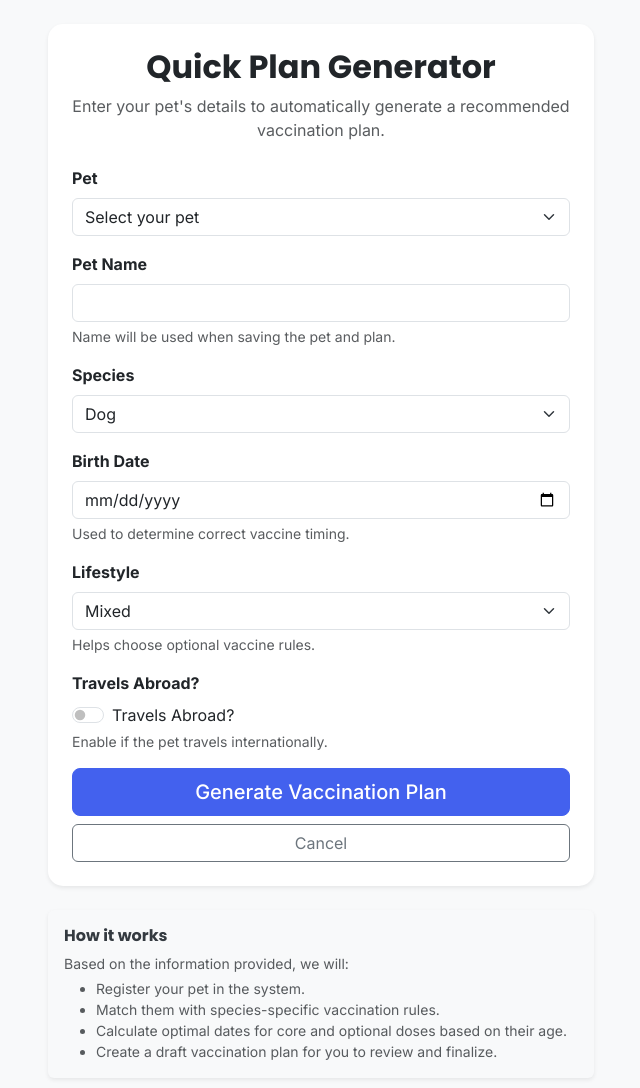
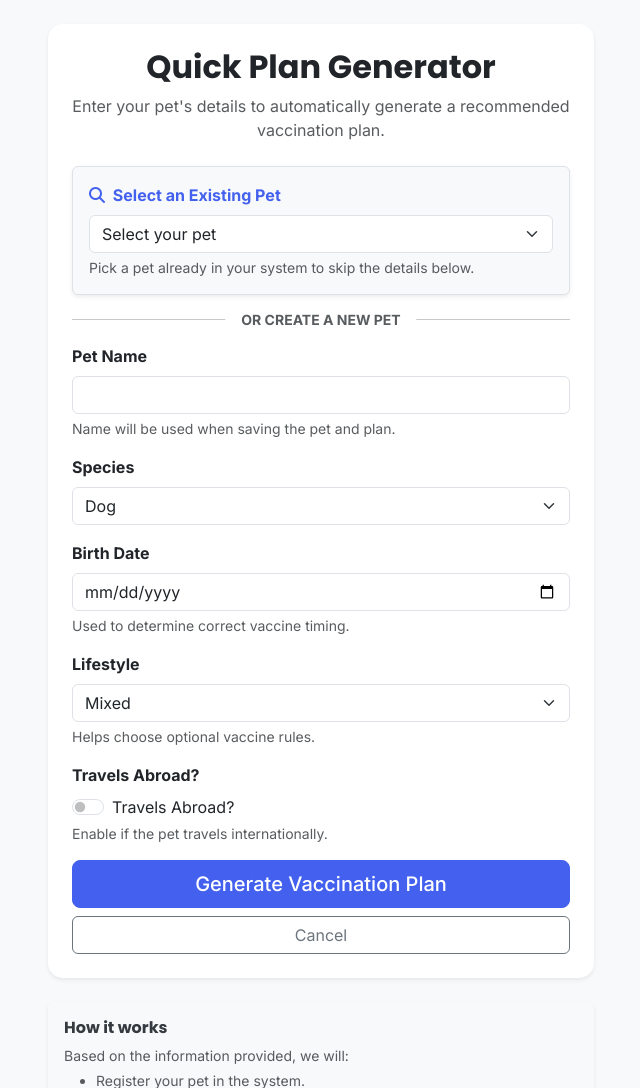
Before and after one commit to EvaMicheva/PetVaxx_Planner, a Django app: page /plans/quick-add/ in a window 1280 px wide. Shown: the part 66-1154 px from the top of the page, without its empty margins (319-959 px from the left). Run offline with Django 5.2, Linux system fonts and the light colour scheme; data comes from the database, SQL or seed files in the repository; parts of the project's set-up code (start-up, migrations or seed data) failed here and were passed over.

Commit message:
Add optional pet selection to `QuickPlanForm` and improve validation
- Allow users to select an existing pet or provide new pet details via `QuickPlanForm`.
- Update form logic to enforce required fields when no pet is selected.
- Adjust `views.py` to handle both existing and new pet scenarios efficiently.

```diff
--- a/planner/forms.py
+++ b/planner/forms.py
@@ -93,8 +93,8 @@ class QuickPlanForm(forms.Form):
     )
 
     def clean_birth_date(self):
-        b = self.cleaned_data["birth_date"]
-        if b > timezone.localdate():
+        b = self.cleaned_data.get("birth_date")
+        if b and b > timezone.localdate():
             raise forms.ValidationError("Birth date cannot be in the future.")
         return b
 
--- a/templates/planner/quick_plan_form.html
+++ b/templates/planner/quick_plan_form.html
@@ -15,8 +15,32 @@
                 <form method="post" novalidate>
                     {% csrf_token %}
 
+                    <div class="mb-4 p-3 border rounded bg-light shadow-sm">
+                        <label for="{{ form.pet.id_for_label }}" class="form-label fw-bold text-primary">
+                            <i class="fas fa-search me-1"></i> Select an Existing Pet
+                        </label>
+                        <select name="{{ form.pet.name }}" class="form-select {% if form.pet.errors %}is-invalid{% endif %}" id="{{ form.pet.id_for_label }}">
+                            {% for value, text in form.pet.field.choices %}
+                                <option value="{{ value }}" {% if form.pet.value == value %}selected{% endif %}>{{ text }}</option>
+                            {% endfor %}
+                        </select>
+                        <div class="form-text small">Pick a pet already in your system to skip the details below.</div>
+                        {% if form.pet.errors %}
+                            <div class="invalid-feedback d-block">{{ form.pet.errors|striptags }}</div>
+                        {% endif %}
+                    </div>
+
+                    <div class="text-center my-4 position-relative">
+                        <hr>
+                        <span class="position-absolute top-50 start-50 translate-middle px-3 bg-white fw-bold text-muted small">
+                            OR CREATE A NEW PET
+                        </span>
+                    </div>
+
+                    <!-- Path B: New Pet Details -->
                     {% for field in form %}
-                        <div class="mb-3">
+                        {% if field.name != 'pet' %}
+                            <div class="mb-3 new-pet-details">
                                 <label for="{{ field.id_for_label }}" class="form-label fw-bold">{{ field.label }}</label>
                                 {% if field.field.widget.input_type == 'date' %}
                                     <input type="date" name="{{ field.name }}" class="form-control {% if field.errors %}is-invalid{% endif %}" id="{{ field.id_for_label }}" value="{{ field.value|date:'Y-m-d'|default:field.value|default:'' }}">
@@ -41,6 +65,7 @@
                                     <div class="invalid-feedback d-block">{{ field.errors|striptags }}</div>
                                 {% endif %}
                             </div>
+                        {% endif %}
                     {% endfor %}
 
                     <div class="d-grid gap-2">
@@ -68,6 +93,23 @@
     // Example starter JavaScript for disabling form submissions if there are invalid fields
     (function () {
       'use strict'
+
+      const petSelect = document.getElementById('{{ form.pet.id_for_label }}');
+      const newPetFields = document.querySelectorAll('.new-pet-details');
+
+      function toggleNewPetFields() {
+          const isExistingPet = petSelect.value !== "";
+          newPetFields.forEach(el => {
+              el.style.opacity = isExistingPet ? "0.5" : "1";
+              el.style.pointerEvents = isExistingPet ? "none" : "auto";
+          });
+      }
+
+      if (petSelect) {
+          petSelect.addEventListener('change', toggleNewPetFields);
+          toggleNewPetFields(); // Initialize on load
+      }
+
       var forms = document.querySelectorAll('.needs-validation')
       Array.prototype.slice.call(forms)
         .forEach(function (form) {
```
Lines whose indentation alone changed are shown as unchanged.
